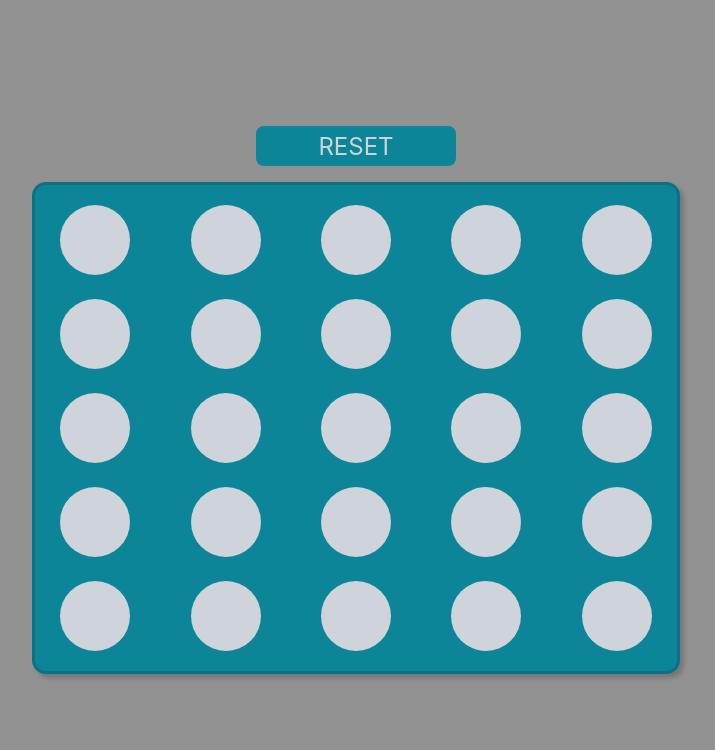
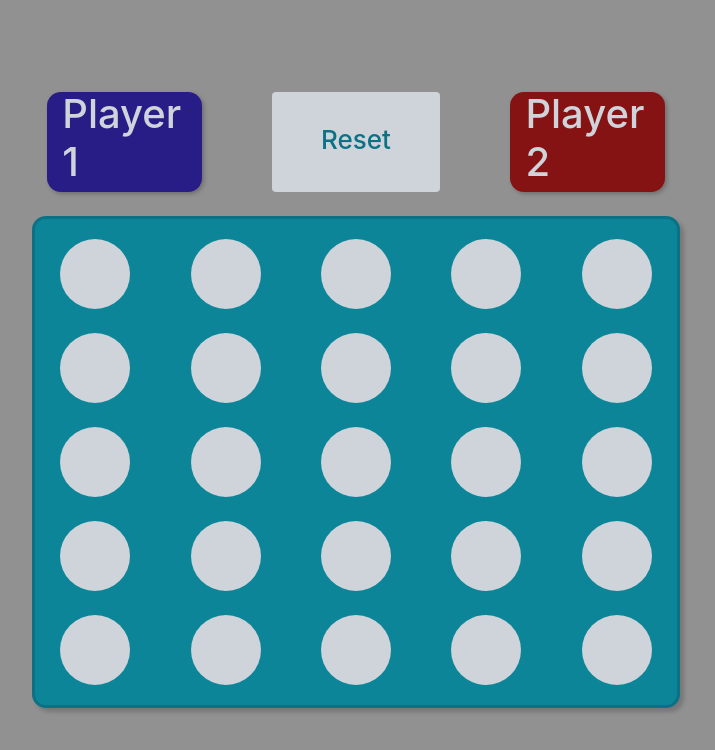
Before and after one commit to efeSunuc1399/my-Game, a plain HTML site: page index.html in a window 1280 px wide. Shown: the whole page, without its empty margins (284-999 px from the left). Drawn offline with nearby package versions, Linux system fonts and the light colour scheme.

Commit message:
chore: change and add new features to front-end

```diff
--- a/index.html
+++ b/index.html
@@ -10,8 +10,16 @@
 </head>
 <body class="d-flex vh-100 align-items-center">
     <div class="container">
-        <div class="text-center mb-3">
-            <button class="resetbutton">RESET</button>
+        <div class="row col-lg-7 mx-auto mb-4">
+            <div class="col-3 player-box player-1-box">
+                <h1 class="player-1-text">Player 1</h1>
+            </div>
+            <div class="col-6 text-center btn-reset-wrapper">
+                <button class="btn btn-reset">Reset</button>
+            </div>
+            <div class="col-3 player-box player-2-box">
+                <h1 class="player-2-text">Player 2</h1>
+            </div>
         </div>
         <div class="col-lg-7 mx-auto gameBoard">
             <div class="row d-flex justify-content-between">
```
